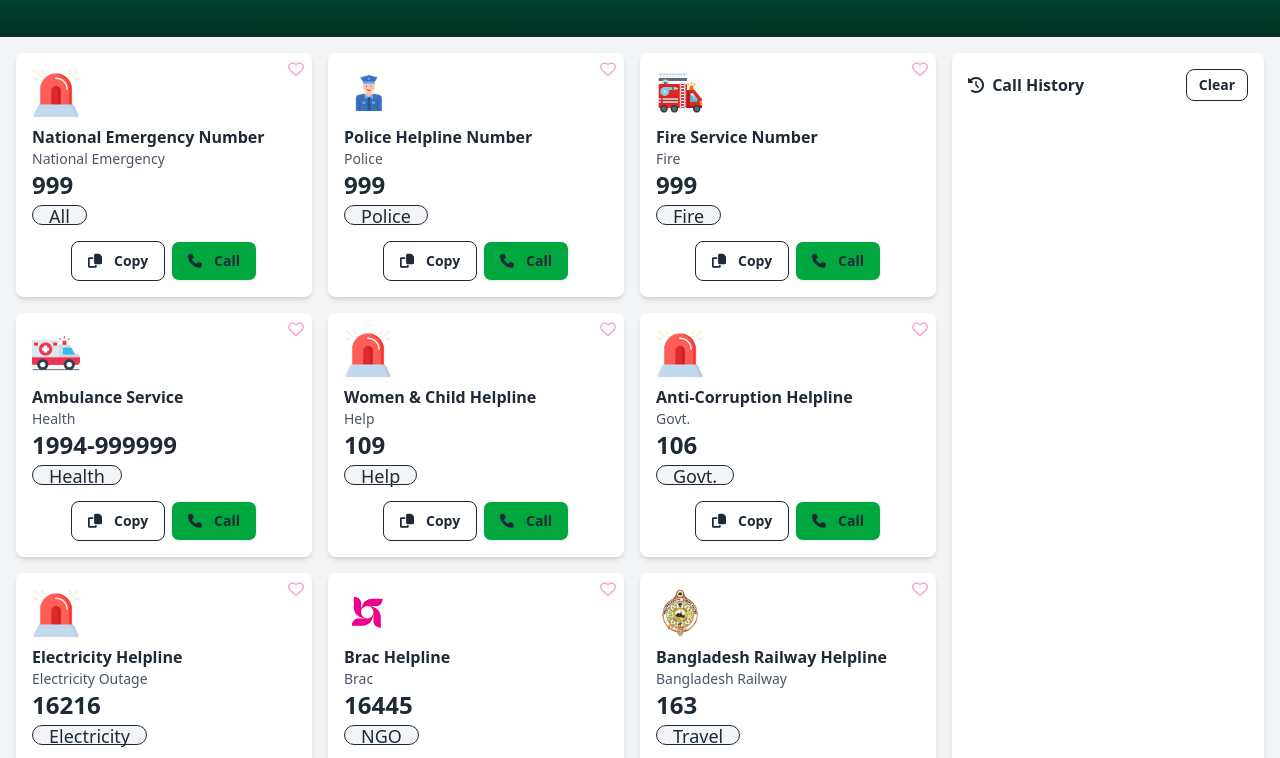
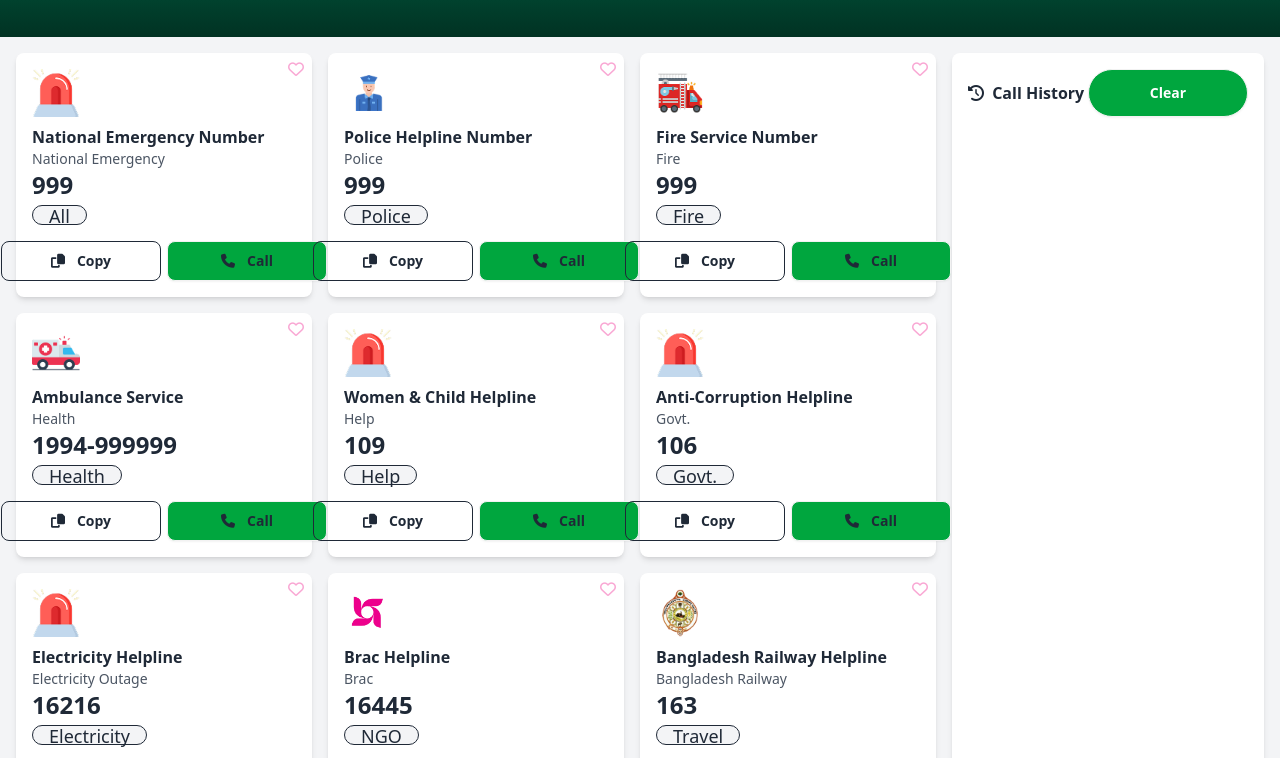
Before and after one commit to sayeb12/PH-Assignment-5, a plain HTML site: page index.html in a window 1280 px wide. Shown: the part 299-1057 px from the top of the page. Drawn offline with nearby package versions, Linux system fonts and the light colour scheme.

Commit message:
Corrected the Buttons

```diff
--- a/index.html
+++ b/index.html
@@ -73,8 +73,8 @@
             <p class="text-left text-2xl font-bold">999</p>
             <span class="badge bg-gray-100 px-4 text-[18px] badge-outline block w-fit mt-1">All</span>
             <div class="flex justify-center mt-4 gap-1.5">
-                <button class="btn btn-outline btn-sm copy-btn px-4 h-10" data-number="999">
-                    <i class="fas fa-copy mr-1"></i> Copy
+                <button class="btn btn-outline btn-sm  copy-btn px-4 h-10" data-number="999">
+                    <i class="fas fa-copy  mr-1"></i> Copy
                 </button>
                 <button class="btn bg-green-600 btn-sm call-btn px-4 h-10" data-name="National Emergency Number" data-number="999">
                     <i class="fas fa-phone mr-1"></i> Call
@@ -227,15 +227,15 @@
         </div>
     </div>
 
-    <!-- History Section -->
+   <!-- History Section -->
     <div class="bg-white rounded-lg shadow-md p-4 w-full md:w-1/4">
         <div class="flex justify-between items-center mb-4">
-            <h3 class="font-semibold">
+            <h3 class="font-bold text-left">
                 <i class="fas fa-history mr-1"></i> Call History
             </h3>
-            <button id="clear-history" class="btn btn-outline btn-sm">Clear</button>
+            <button id="clear-history" class="btn bg-green-600 text-white rounded-full px-4 py-1" style="border-radius:50px;">Clear</button>
         </div>
-        <ul id="history-list" class="space-y-2"></ul>
+
     </div>
 </main>
 </body>
--- a/styles/style.css
+++ b/styles/style.css
@@ -18,3 +18,12 @@
 .hero-gradient {
     background: linear-gradient(to bottom, #013223 0%, #006747 50%, #013223 100%);
 }
+
+/* Ensure buttons have consistent width and spacing */
+.btn {
+    min-width: 160px;
+}
+
+.w-20 {
+    width: 5rem;
+}
```
